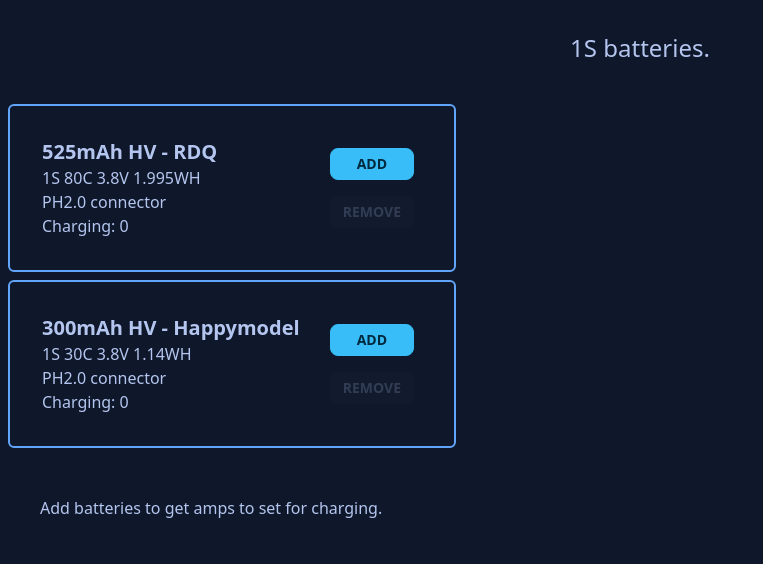
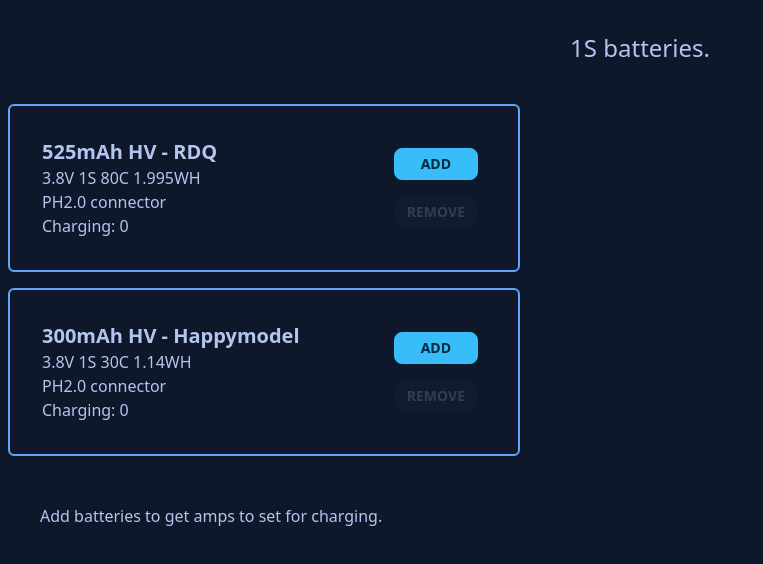
Before and after one commit to z-s-kusz/amp-set, a SvelteKit app: page /charge/1S in a window 1280 px wide. Shown: the top 564 px of the page, without its empty margins (0-763 px from the left). Built offline with nearby package versions, Linux system fonts and the light colour scheme.

Commit message:
fix unit cases

```diff
--- a/src/lib/battery.svelte
+++ b/src/lib/battery.svelte
@@ -16,6 +16,7 @@
         count: 0,
     };
     const { cellCount, cRating, totalVoltage, WH, manufacturer, mAh, connector, hv } = battery;
+    const title = hv ? `${mAh}mAh HV - ${manufacturer}` : `${mah}mAh - ${manufacturer}`;
 
     export let totalBatteryCount = 0;
     $: disableAdd = totalBatteryCount >= 6;
@@ -34,16 +35,12 @@
     };
 </script>
 
-<div class="border-2 border-blue-400 rounded-md max-w-md m-2 p-8 flex flex-row justify-between">
+<div class="border-2 border-blue-400 rounded-md max-w-lg m-2 p-8 flex flex-row justify-between">
     <div>
-        <h1 class={`card-title ${chargeDisplayClass}`}>
-            {mAh}mAh
-            {#if hv}HV{/if}
-            - {manufacturer}
-        </h1>
+        <h1 class={`card-title ${chargeDisplayClass}`}>{title}</h1>
+        <span>{totalVoltage}V</span>
         <span>{cellCount}S</span>
         <span>{cRating}C</span>
-        <span>{totalVoltage}V</span>
         <span>{WH}WH</span>
         <br />
         <p>{connector} connector</p>
--- a/src/routes/+page.svelte
+++ b/src/routes/+page.svelte
@@ -1,5 +1,5 @@
 <script>
-    const chargeList = ['1s', '2s', '3s', '4s', '5s', '6s'];
+    const chargeList = ['1S', '2S', '3S', '4S', '5S', '6S'];
 </script>
 
 <header class="card text-center">
--- a/src/routes/charge/[cells]/+page.svelte
+++ b/src/routes/charge/[cells]/+page.svelte
@@ -33,6 +33,8 @@
 </script>
 
 <h1 class="hero text-2xl p-8">{cellCount} batteries.</h1>
+
+<section class="flex flex-col">
     {#if batteries.length}
         {#each selectedBatteries as battery (battery.id)}
             <Battery battery={battery} on:addBattery={addBattery} on:removeBattery={removeBattery} totalBatteryCount={totalBatteryCount} />
@@ -40,12 +42,13 @@
     {:else}
         <h1>You don't have any {cellCount} batteries in your list! Click here to add some.</h1>
     {/if}
+</section>
 
 <section class="p-10">
     {#if totalBatteryCount > 0}
         <h1>{totalBatteryCount} Batteries</h1>
-        <p>1amp charge: {oneAmpCharge / 1000}</p>
-        <p>2amp charge: {twoAmpCharge / 1000}</p>
+        <p>1C charge: {oneAmpCharge / 1000}amps</p>
+        <p>2C charge: {twoAmpCharge / 1000}amps</p>
     {:else}
         <p>Add batteries to get amps to set for charging.</p>
     {/if}
```
Lines whose indentation alone changed are shown as unchanged.
